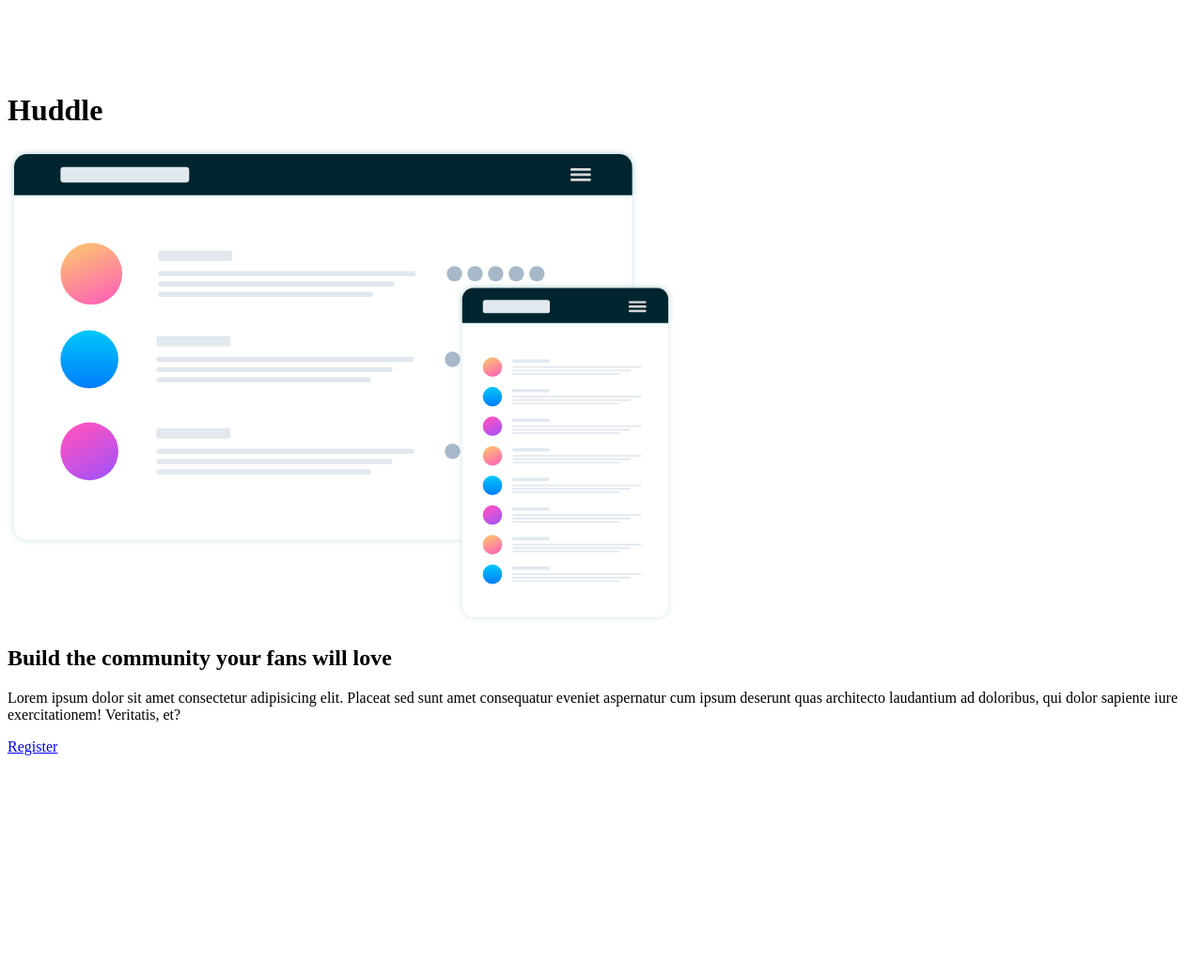
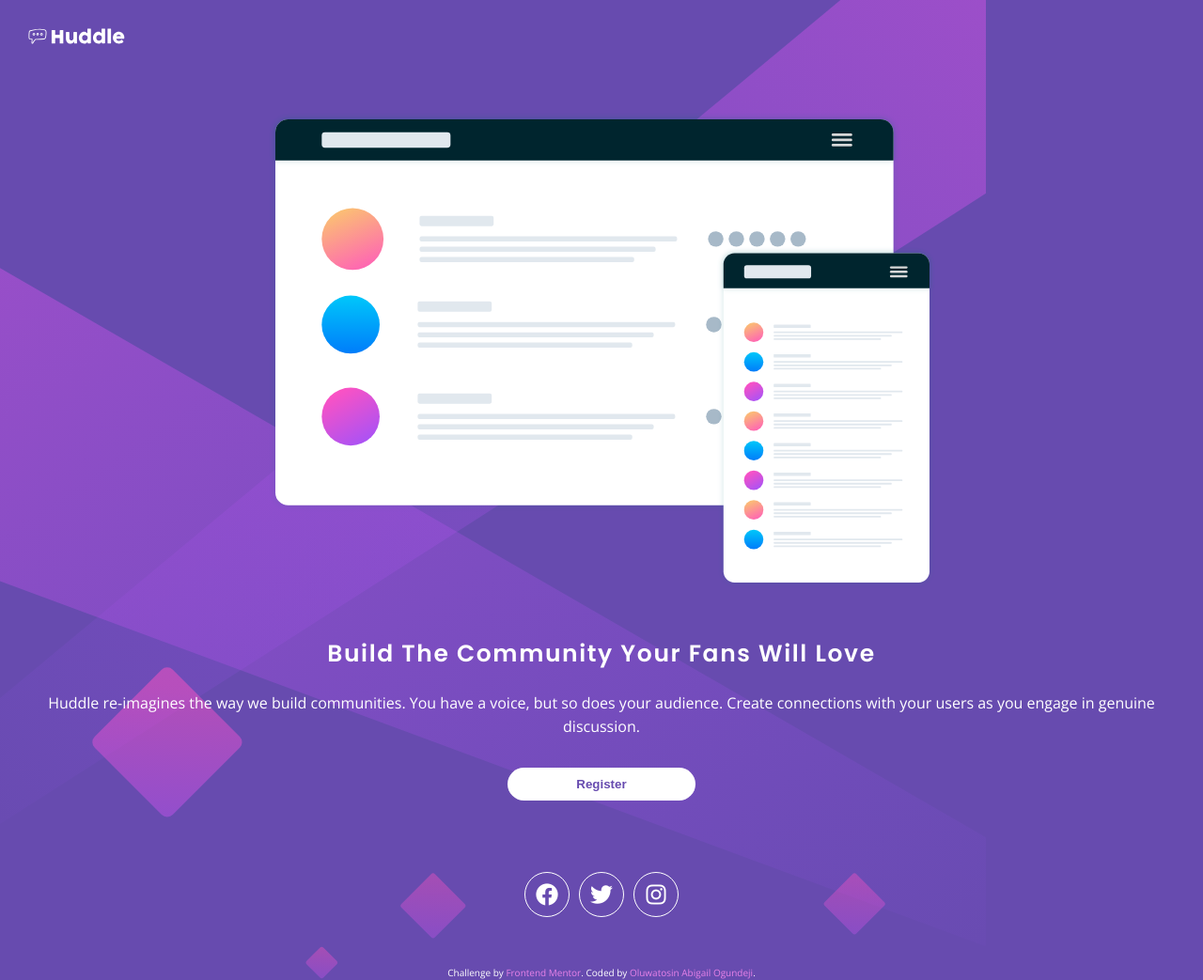
Before and after one commit to Heph-zibah/huddle-landing-page-frontendmentor, a plain HTML site: page index.html in a window 1280 px wide. Shown: the whole page at 94% size. Before the commit the page ends 812 px from the top, so only its background shows below. Drawn offline with nearby package versions, Linux system fonts and the light colour scheme.

Commit message:
add styles and update readme file

```diff
--- a/css/style.css
+++ b/css/style.css
@@ -1 +1,165 @@
 @import url('https://fonts.googleapis.com/css2?family=Open+Sans&family=Poppins:wght@400;600&display=swap');
+* {
+    padding: 0;
+    margin: 0;
+    box-sizing: border-box;
+    text-decoration: none;
+}
+
+body {
+    font-family: 'Open Sans', sans-serif;
+    font-weight: 400;
+    font-size: 16px;
+    line-height: 1.6;
+    width: 100%;
+    background: url("../img/bg-mobile.svg");
+    background-repeat: no-repeat;
+    background-size: contain;
+    background-color: hsl(257, 40%, 49%);
+    color: #fff;
+    min-height: 100vh;
+}
+
+.container {
+    display: flex;
+    flex-direction: column;
+    min-height: 100vh;
+}
+
+header {
+    display: flex;
+    justify-content: flex-start;
+    width: 100%;
+    padding: 25px;
+}
+
+header .logo img {
+    width: 50%;
+    max-width: 220px;
+}
+
+.main-area {
+    display: flex;
+    flex-direction: column;
+    justify-content: space-around;
+    align-items: center;
+    width: 100%;
+    flex-grow: 1;
+    padding: 35px;
+}
+
+.main-area .image {
+    display: flex;
+    justify-content: flex-start;
+    align-items: center;
+}
+
+.main-area .image img {
+    width: 100%;
+}
+
+.page-content {
+    display: flex;
+    flex-direction: column;
+    align-items: center;
+    text-align: center;
+    color: #ffffff;
+}
+
+.page-content h1 {
+    font-family: 'Poppins', sans-serif;
+    font-weight: 700;
+    font-size: 25px;
+    letter-spacing: 1.6px;
+    padding: 50px 0 10px;
+}
+
+.page-content p {
+    font-size: 16px;
+    padding: 10px 0;
+}
+
+.page-content button {
+    font-weight: 600;
+    background: #fff;
+    padding: 10px;
+    width: 100%;
+    max-width: 200px;
+    border-radius: 100px;
+    color: hsl(257, 40%, 49%);
+    margin: 20px 0;
+    border: 0;
+    transition: 0.5s;
+}
+
+.button:hover {
+    background-color: hsla(360, 100%, 100%, 0.8);
+    transition: 0.5s;
+}
+
+.footer {
+    width: 100%;
+    padding: 0 35px 15px;
+}
+
+.icons {
+    display: flex;
+    justify-content: center;
+    align-content: center;
+    padding: 1rem;
+}
+
+.icons a {
+    display: flex;
+    justify-content: center;
+    align-items: center;
+    width: 3rem;
+    height: 3rem;
+    border: solid 1px #fff;
+    border-radius: 50%;
+    margin: 5px;
+    color: #fff;
+    text-decoration: none;
+    transition: 0.5s;
+}
+
+.icons:hover {
+    color: hsla(360, 100%, 100%, 0.75);
+    transition: 0.5s;
+}
+
+.icons i {
+    font-size: 1.5rem;
+}
+
+.markup {
+    font-size: 10px;
+    margin-top: 30px;
+    text-align: center;
+}
+
+.markup a {
+    color: hsl(300, 69%, 71%);
+}
+
+.markup a:hover {
+    text-decoration: underline;
+}
+
+@media screen and (max-width: 374px) {
+    .header {
+        padding: 10px;
+    }
+    .logo img {
+        width: 100%;
+    }
+    .main-area {
+        padding: 10px;
+    }
+    .page-content h1 {
+        padding: 10px 0;
+    }
+    .icons a {
+        margin: 10px 0;
+    }
+}
--- a/index.html
+++ b/index.html
@@ -8,7 +8,7 @@
     <link rel="stylesheet" href="css/style.css">
     <link rel="stylesheet" href="https://cdnjs.cloudflare.com/ajax/libs/font-awesome/6.1.0/css/all.min.css" integrity="sha512-10/jx2EXwxxWqCLX/hHth/vu2KY3jCF70dCQB8TSgNjbCVAC/8vai53GfMDrO2Emgwccf2pJqxct9ehpzG+MTw==" crossorigin="anonymous" referrerpolicy="no-referrer"
     />
-    <title>Huddle Landing Page</title>
+    <title>Frontend Mentor | Huddle landing page with single introductory section</title>
 </head>
 
 <body>
@@ -16,21 +16,38 @@
         <header>
             <div class="logo">
                 <img src="img/logo.svg" alt="company logo">
-                <h1>Huddle</h1>
             </div>
+
         </header>
 
-        <main>
+        <main class="main-area">
+
             <div class="image">
                 <img src="img/illustration-mockups.svg" alt="illustration markup">
             </div>
-            <h2>Build the community your fans will love</h2>
-            <p>Lorem ipsum dolor sit amet consectetur adipisicing elit. Placeat sed sunt amet consequatur eveniet aspernatur cum ipsum deserunt quas architecto laudantium ad doloribus, qui dolor sapiente iure exercitationem! Veritatis, et?</p>
-            <a href="#">Register</a>
+            <div class="page-content">
+                <h1>Build The Community Your Fans Will Love</h1>
+                <p>Huddle re-imagines the way we build communities. You have a voice, but so does your audience. Create connections with your users as you engage in genuine discussion.</p>
+                <button>Register</button>
+            </div>
         </main>
+
+        <footer>
+            <div class="icons">
+                <a href="#"><i class="fa-brands fa-facebook"></i></a>
+                <a href="#"><i class="fa-brands fa-twitter"></i></a>
+                <a href="#"><i class="fa-brands fa-instagram"></i></a>
+
+            </div>
+        </footer>
+
+        <p class="markup">
+            Challenge by <a href="" target="_blank">Frontend Mentor</a>. Coded by <a href="https://www.frontendmentor.io/profile/Heph-zibah" target="_blank">Oluwatosin Abigail Ogundeji</a>.
+        </p>
     </div>
 
 
 </body>
 
+
 </html>
```
Also changed, not shown: 1 other file.
